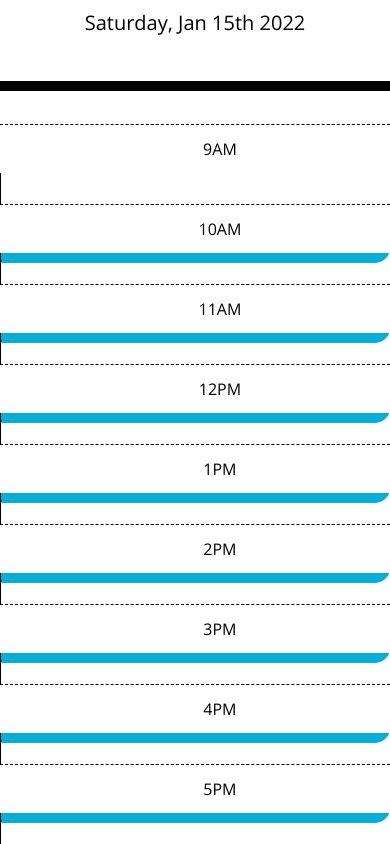
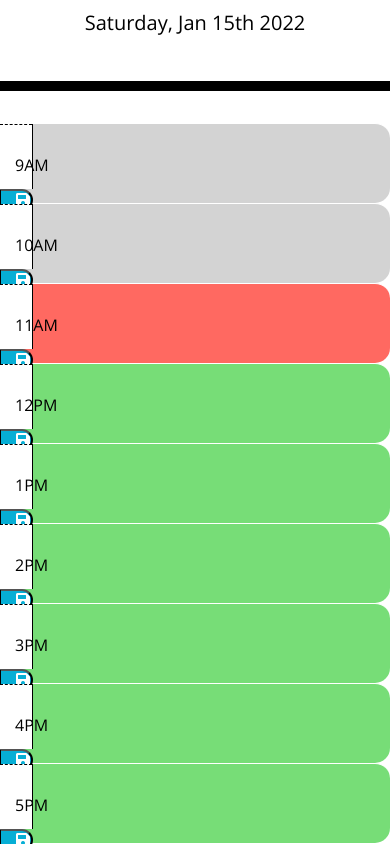
Before and after one commit to Mattdsena/WorkDayScheduler, a plain HTML site: page index.html in a window 390 px wide. Shown: the part 256-1100 px from the top of the page. Drawn offline with nearby package versions, Linux system fonts and the light colour scheme.

Commit message:
think its working, need to have a look tomorrow, when the time is on

```diff
--- a/Assets/JS/script.js
+++ b/Assets/JS/script.js
@@ -1,2 +1,44 @@
+var saveBtn = $(".saveBtn");
+
 var todayDate = moment().format('dddd, MMM Do YYYY');
 $("#currentDay").html(todayDate);
+
+
+function timeBlockColor() {
+    var hour = moment().hours();
+
+    $(".time-block").each(function() {
+        var currHour = parseInt($(this).attr("id"));
+
+        if (currHour > hour) {
+            $(this).addClass("future");
+        } else if (currHour === hour) {
+            $(this).addClass("present");
+        } else {
+            $(this).addClass("past");
+        }
+    })
+};
+
+saveBtn.on("click", function() {
+
+    var time = $(this).siblings(".hour").text();
+    var plan = $(this).siblings(".plan").val();
+
+    localStorage.setItem(time, plan);
+});
+
+function usePlanner() {
+
+    $(".hour").each(function() {
+        var currHour = $(this).text();
+        var currPlan = localStorage.getItem(currHour);
+
+        if(currPlan !== null) {
+            $(this).siblings(".plan").val(currPlan);
+        }
+    });
+}
+
+timeBlockColor();
+usePlanner();
--- a/index.html
+++ b/index.html
@@ -31,85 +31,85 @@
     <div class="container">
       <!-- Timeblocks go here -->
 
-      <div id="9am" class="row time-block">
-        <div class="col-md-1 hour">
+      <div id="9" class="row time-block">
+        <div class="col-1 hour">
             9AM
         </div>
-        <textarea class="col-md-10 description">
+        <textarea class="col-10 plan">
         </textarea>
-        <button class="btn saveBtn col-md-1"><i class="fas fa-save"></i></button>
+        <button class="saveBtn col-1"><i class="fas fa-save"></i></button>
       </div>
 
-      <div id="10am" class="row time-block">
-        <div class="col-md-1 hour">
+      <div id="10" class="row time-block">
+        <div class="col-1 hour">
             10AM
         </div>
-        <textarea class="col-md-10 description">
+        <textarea class="col-10 plan">
         </textarea>
-        <button class="btn saveBtn col-md-1"><i class="fas fa-save"></i></button>
+        <button class="saveBtn col-1"><i class="fas fa-save"></i></button>
       </div>
 
-      <div id="11am" class="row time-block">
-        <div class="col-md-1 hour">
+      <div id="11" class="row time-block">
+        <div class="col-1 hour">
             11AM
         </div>
-        <textarea class="col-md-10 description">
+        <textarea class="col-10 plan">
         </textarea>
-        <button class="btn saveBtn col-md-1"><i class="fas fa-save"></i></button>
+        <button class="saveBtn col-1"><i class="fas fa-save"></i></button>
       </div>
 
-      <div id="12pm" class="row time-block">
-        <div class="col-md-1 hour">
+      <div id="12" class="row time-block">
+        <div class="col-1 hour">
             12PM
         </div>
-        <textarea class="col-md-10 description">
+        <textarea class="col-10 plan">
         </textarea>
-        <button class="btn saveBtn col-md-1"><i class="fas fa-save"></i></button>
+        <button class="saveBtn col-1"><i class="fas fa-save"></i></button>
       </div>
 
-      <div id="1pm" class="row time-block">
-        <div class="col-md-1 hour">
+      <div id="13" class="row time-block">
+        <div class="col-1 hour">
             1PM
         </div>
-        <textarea class="col-md-10 description">
+        <textarea class="col-10 plan">
         </textarea>
-        <button class="btn saveBtn col-md-1"><i class="fas fa-save"></i></button>
+        <button class="saveBtn col-1"><i class="fas fa-save"></i></button>
       </div>
 
-      <div id="2pm" class="row time-block">
-        <div class="col-md-1 hour">
+      <div id="14" class="row time-block">
+        <div class="col-1 hour">
             2PM
         </div>
-        <textarea class="col-md-10 description">
+        <textarea class="col-10 plan">
         </textarea>
-        <button class="btn saveBtn col-md-1"><i class="fas fa-save"></i></button>
+        <button class="saveBtn col-1"><i class="fas fa-save"></i></button>
       </div>
 
-      <div id="3pm" class="row time-block">
-        <div class="col-md-1 hour">
+      <div id="15" class="row time-block">
+        <div class="col-1 hour">
             3PM
         </div>
-        <textarea class="col-md-10 description">
+        <textarea class="col-10 plan">
         </textarea>
-        <button class="btn saveBtn col-md-1"><i class="fas fa-save"></i></button>
+        <button class="saveBtn col-1"><i class="fas fa-save"></i></button>
       </div>
 
-      <div id="4pm" class="row time-block">
-        <div class="col-md-1 hour">
+      <div id="16" class="row time-block">
+        <div class="col-1 hour">
             4PM
         </div>
-        <textarea class="col-md-10 description">
+        <textarea class="col-10 plan">
         </textarea>
-        <button class="btn saveBtn col-md-1"><i class="fas fa-save"></i></button>
+        <button class="saveBtn col-1"><i class="fas fa-save"></i></button>
       </div>
 
-      <div id="5pm" class="row time-block">
-        <div class="col-md-1 hour">
+      <div id="17" class="row time-block">
+        <div class="col-1 hour">
             5PM
         </div>
-        <textarea class="col-md-10 description">
+        <textarea class="col-10 plan">
         </textarea>
-        <button class="btn saveBtn col-md-1"><i class="fas fa-save"></i></button>
+        <button class="saveBtn col-1"><i class="fas fa-save"></i></button>
       </div>
 
     </div>
```
